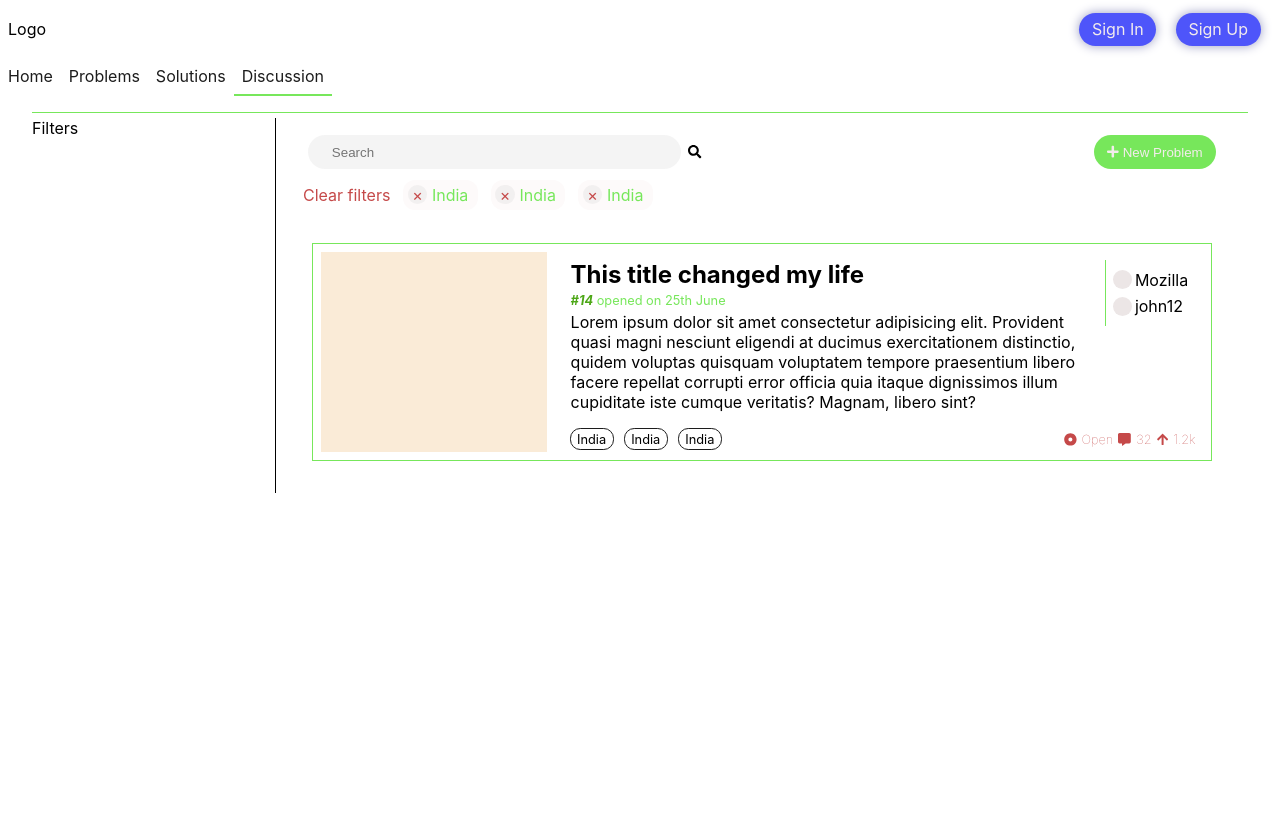
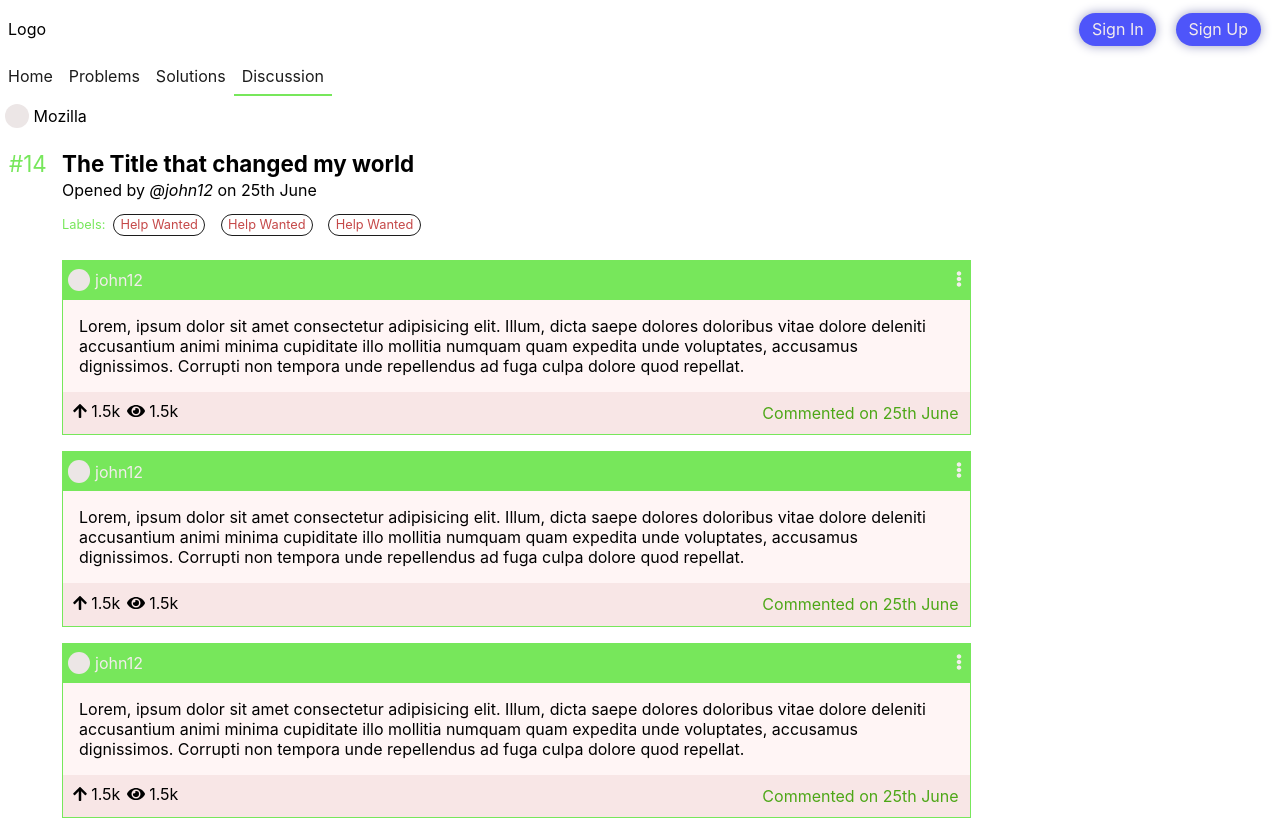
Before and after one commit to Subhra264/the-water-project, a React (Create React App) app in the folder client/: page /discussion in a window 1280 px wide. Shown: the top 820 px of the page. Built offline with nearby package versions, Linux system fonts and the light colour scheme.

Commit message:
Add DiscussionTopic and Comment

```diff
--- a/client/src/App.jsx
+++ b/client/src/App.jsx
@@ -3,7 +3,8 @@ import './utils/font-awesome';
 import { Switch, Route } from 'react-router-dom';
 import SubNavBar from './components/SubNavBar/SubNavBar';
 import NavBar from './components/NavBar/NavBar';
-import Discussion from './components/Discussion/Discussion';
+// import Discussion from './components/Discussion/Discussion';
+import DiscussionTopic from './components/DiscussionTopic/DiscussionTopic';
 
 function App() {
   return (
@@ -21,7 +22,8 @@ function App() {
 
         </Route>
         <Route path='/discussion'>
-          <Discussion />
+          {/* <Discussion /> */}
+          <DiscussionTopic />
         </Route>
       </Switch>
     </div>
--- a/client/src/components/Discussion/Search/Search.jsx
+++ b/client/src/components/Discussion/Search/Search.jsx
@@ -1,7 +1,10 @@
 import { FontAwesomeIcon } from '@fortawesome/react-fontawesome';
+import useViewport from '../../../hooks/useViewport';
 import './Search.scss';
 
 export default function Search(props) {
+    const { isMobile } = useViewport();
+
     return (
         <div className='search-field-container'>
             <div className="search-bar">
@@ -11,9 +14,9 @@ export default function Search(props) {
                         <button type='submit' className='search-submit-button'><FontAwesomeIcon icon='search' /></button>
                     </form>
                 </div>
-                <div className="new-topic">
+                <div className="new-problem">
                     <button>
-                        <FontAwesomeIcon icon='plus' /> New Problem
+                        <FontAwesomeIcon icon='plus' /> <i className={`${isMobile? 'display-none' : 'new-problem-label'}`}>New Problem</i>
                     </button>
                 </div>
             </div>
--- a/client/src/components/Discussion/Search/Search.scss
+++ b/client/src/components/Discussion/Search/Search.scss
@@ -36,7 +36,7 @@
             }
         }
 
-        .new-topic {
+        .new-problem {
             >button {
                 display: block;
                 height: 100%;
@@ -46,6 +46,10 @@
                 border: none;
                 outline: none;
                 border-radius: 1.5em;
+
+                .new-problem-label {
+                    font-style: normal;
+                }
             }
         }
     }
--- /dev/null
+++ b/client/src/components/DiscussionTopic/Comment/Comment.jsx
@@ -0,0 +1,26 @@
+import { FontAwesomeIcon } from '@fortawesome/react-fontawesome';
+import './Comment.scss';
+
+export default function (props) {
+    return (
+        <div className="topic-comment-container">
+            <div className="topic-comment-header">
+                <div className="topic-comment-by">
+                    <div className="topic-comment-by-profile-img"></div>
+                    <div className="topic-comment-by-username">john12</div>
+                </div>
+                <div className="topic-comment-header-menu"><FontAwesomeIcon icon='ellipsis-v' /></div>
+            </div>
+            <div className="topic-comment-description">
+                Lorem, ipsum dolor sit amet consectetur adipisicing elit. Illum, dicta saepe dolores doloribus vitae dolore deleniti accusantium animi minima cupiditate illo mollitia numquam quam expedita unde voluptates, accusamus dignissimos. Corrupti non tempora unde repellendus ad fuga culpa dolore quod repellat.
+            </div>
+            <div className="topic-comment-footer">
+                <div className="topic-comment-footer-impressions">
+                    <div className="topic-comment-footer-impression"><FontAwesomeIcon icon='arrow-up' /> 1.5k</div>
+                    <div className="topic-comment-footer-impression"><FontAwesomeIcon icon='eye' /> 1.5k</div>
+                </div>
+                <div className="topic-comment-footer-date">Commented on 25th June</div>
+            </div>
+        </div>
+    );
+}
--- /dev/null
+++ b/client/src/components/DiscussionTopic/Comment/Comment.scss
@@ -0,0 +1,61 @@
+@import 'src/utils/styles.scss';
+
+.topic-comment-container {
+    width: 75%;
+    border: 1px solid #77e75b;
+    margin: 1em 0;
+
+    .topic-comment-header {
+        display: flex;
+        justify-content: space-between;
+        background-color: $yellowOchre;
+        color: $light;
+
+        .topic-comment-by {
+            padding: 0.3em;
+            display: flex;
+            align-items: center;
+
+            .topic-comment-by-profile-img {
+                width: 1.4em;
+                height: 1.4em;
+                border-radius: 50%;
+                background-color: $whiteHoverColor;
+            }
+
+            .topic-comment-by-username {
+                padding: 0.3em;
+            }
+        }
+
+        .topic-comment-header-menu {
+            padding: 0.5em;
+        }
+    }
+
+    .topic-comment-description {
+        padding: 1em;
+        background-color: #fff5f5;
+    }
+
+    .topic-comment-footer {
+        background-color: #f8e6e6;
+        display: flex;
+        justify-content: space-between;
+        padding: 0.4em;
+
+        .topic-comment-footer-impressions {
+            display: flex;
+            justify-content: space-evenly;
+
+            .topic-comment-footer-impression {
+                padding: 0.2em;
+            }
+        }
+
+        .topic-comment-footer-date {
+            padding: 0.3em;
+            color: $darkYellowOchre;
+        }
+    }
+}
--- /dev/null
+++ b/client/src/components/DiscussionTopic/DiscussionTopic.jsx
@@ -0,0 +1,34 @@
+import Comment from './Comment/Comment';
+import './DiscussionTopic.scss';
+
+export default function DiscussionTopic(props) {
+    return (
+        <div className='discussion-topic-container'>
+            <div className="associated-ngo">
+                <div className="ngo-logo"></div>
+                <div className="ngo-name">Mozilla</div>
+            </div>
+            <div className="discussion-topic">
+                <div className="topic-number">#14</div>
+                <div className="topic-details">
+                    <div className="topic-title">
+                        The Title that changed my world
+                    </div>
+                    <div className="topic-date">
+                        Opened by <i className='topic-opened-by'>@john12</i> on 25th June
+                    </div>
+                    <div className="topic-labels">
+                        <i>Labels:</i>
+                        <div className="topic-label">Help Wanted</div>
+                        <div className="topic-label">Help Wanted</div>
+                        <div className="topic-label">Help Wanted</div>
+                    </div>
+                    <Comment />
+                    <Comment />
+                    <Comment />
+                    <Comment />
+                </div>
+            </div>
+        </div>
+    )
+}
--- /dev/null
+++ b/client/src/components/DiscussionTopic/DiscussionTopic.scss
@@ -0,0 +1,66 @@
+@import 'src/utils/styles.scss';
+
+.discussion-topic-container {
+    .associated-ngo {
+        display: flex;
+        align-items: center;
+        padding: 0.3em;
+
+        .ngo-logo {
+            width: 1.5em;
+            height: 1.5em;
+            background: $whiteHoverColor;
+            border-radius: 50%;
+        }
+
+        .ngo-name {
+            padding: 0.3em;
+        }
+    }
+
+    .discussion-topic {
+        display: flex;
+        align-items: baseline;
+
+        .topic-number {
+            color: $yellowOchre;
+            padding: 0.4em;
+            flex-grow: 1;
+            font-size: 1.4em;
+        }
+
+        .topic-details {
+            flex-grow: 9;
+            padding: 0.4em;
+
+            .topic-title {
+                font-size: 1.4em;
+                font-weight: bold;
+                padding: 0.4em 0 0.1em 0;
+            }
+
+            .topic-date {
+                margin-bottom: 0.4em;
+            }
+
+            .topic-labels {
+                font-size: 0.8em;
+                padding: 0.4em 0;
+
+                i {
+                    color: $yellowOchre;
+                    font-style: normal;
+                }
+
+                .topic-label {
+                    padding: 0.2em 0.5em;
+                    border-radius: 1em;
+                    border: 1px solid #1c1c1c;
+                    color: #c54949;
+                    margin: 0.2em 0.6em;
+                    display: inline-block;
+                }
+            }
+        }
+    }
+}
--- a/client/src/index.scss
+++ b/client/src/index.scss
@@ -14,6 +14,7 @@ body {
   -moz-osx-font-smoothing: grayscale;
   height: 100vh;
   width: 100vw;
+  overflow-x: hidden;
 }
 
 code {
```
Also changed, not shown: client/src/utils/font-awesome.js (+6 -2 lines).
